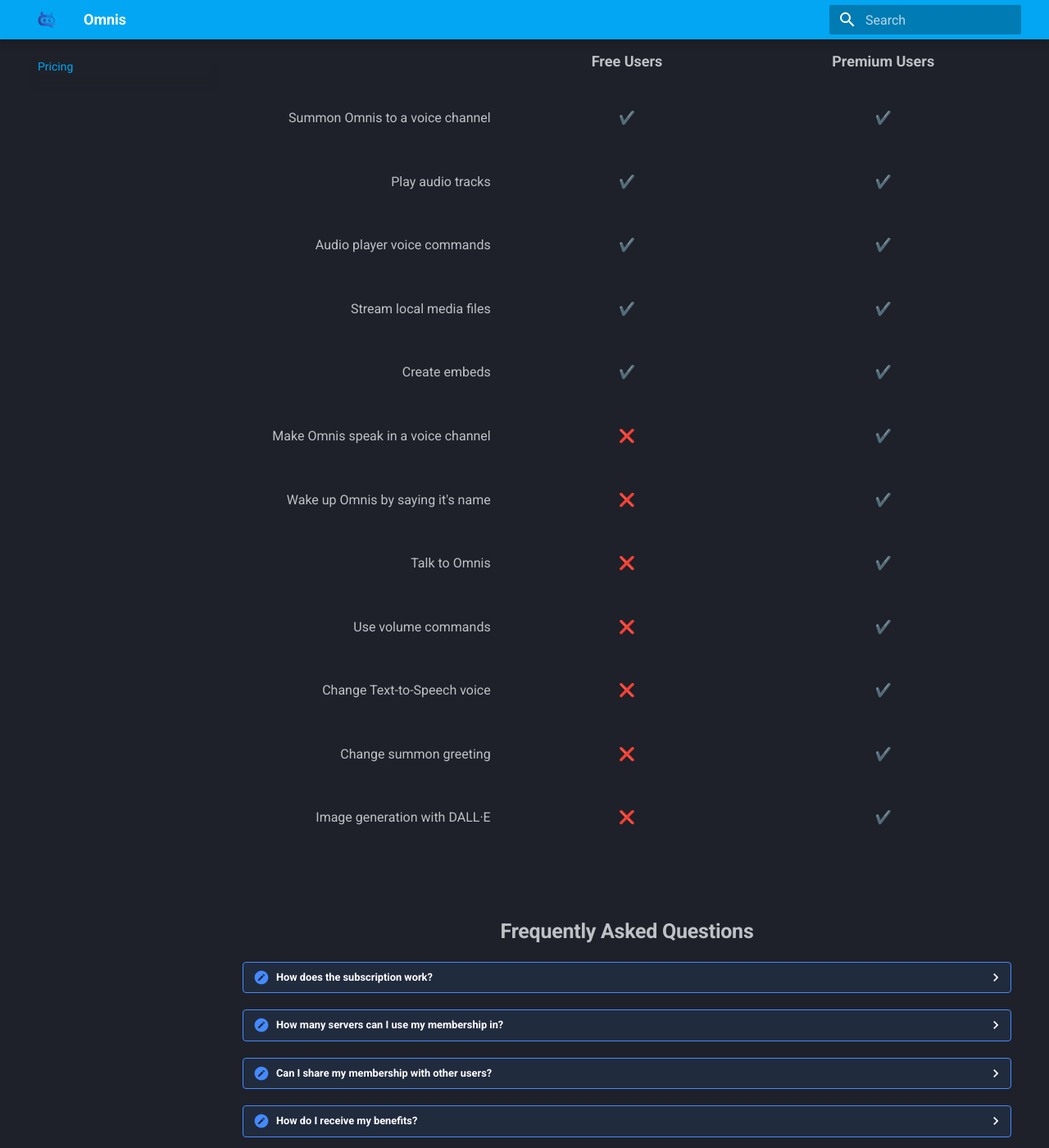
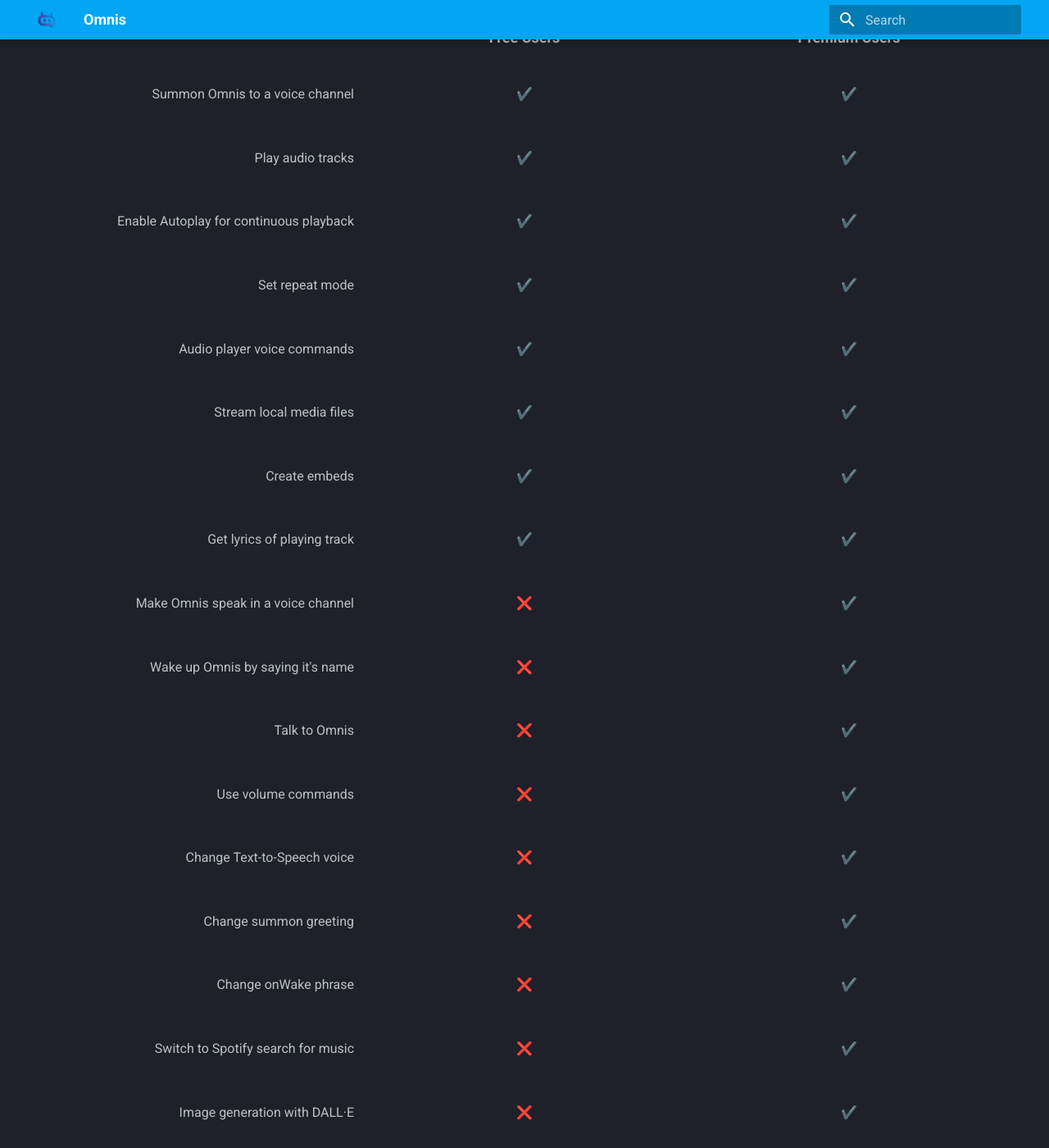
Before and after one commit to dylwedma11748/omnis-bot, an MkDocs documentation site: the page built from docs/pricing.md, in a window 1280 px wide and 1400 px high, scrolled down 945 px. Shown: the whole window at 82% size. Built offline with MkDocs 1.6.1 and Material for MkDocs 9.7.7, drawn with Linux system fonts in a browser that asks for light colours.

Commit message:
Update pricing.md

```diff
--- a/docs/pricing.md
+++ b/docs/pricing.md
@@ -77,6 +83,26 @@
     </div>
 
 	<div class="feature-column">
+        <p class="feature-description">Enable Autoplay for continuous playback</p>
+    </div>
+    <div class="feature-column">
+        <p class="feature-check">✔️</p>
+    </div>
+    <div class="feature-column">
+        <p class="feature-check">✔️</p>
+    </div>
+
+	<div class="feature-column">
+        <p class="feature-description">Set repeat mode</p>
+    </div>
+    <div class="feature-column">
+        <p class="feature-check">✔️</p>
+    </div>
+    <div class="feature-column">
+        <p class="feature-check">✔️</p>
+    </div>
+
+	<div class="feature-column">
         <p class="feature-description">Audio player voice commands</p>
     </div>
     <div class="feature-column">
@@ -98,6 +124,16 @@
 
 	<div class="feature-column">
         <p class="feature-description">Create embeds</p>
+    </div>
+    <div class="feature-column">
+        <p class="feature-check">✔️</p>
+    </div>
+    <div class="feature-column">
+        <p class="feature-check">✔️</p>
+    </div>
+
+	<div class="feature-column">
+        <p class="feature-description">Get lyrics of playing track</p>
     </div>
     <div class="feature-column">
         <p class="feature-check">✔️</p>
@@ -167,7 +203,37 @@
     </div>
 
 	<div class="feature-column">
+        <p class="feature-description">Change onWake phrase</p>
+    </div>
+    <div class="feature-column">
+        <p class="feature-check">❌</p>
+    </div>
+    <div class="feature-column">
+        <p class="feature-check">✔️</p>
+    </div>
+
+	<div class="feature-column">
+        <p class="feature-description">Switch to Spotify search for music</p>
+    </div>
+    <div class="feature-column">
+        <p class="feature-check">❌</p>
+    </div>
+    <div class="feature-column">
+        <p class="feature-check">✔️</p>
+    </div>
+
+	<div class="feature-column">
         <p class="feature-description">Image generation with DALL·E</p>
+    </div>
+    <div class="feature-column">
+        <p class="feature-check">❌</p>
+    </div>
+    <div class="feature-column">
+        <p class="feature-check">✔️</p>
+    </div>
+
+	<div class="feature-column">
+        <p class="feature-description">GTA Radio Mode</p>
     </div>
     <div class="feature-column">
         <p class="feature-check">❌</p>
@@ -181,27 +247,17 @@
 
 <h2 class="feature-header"><b>Frequently Asked Questions</b></h2>
 
-<details>
-    <summary>How does the subscription work?</summary>
-	<p class="pricing-description">When you subscribe, you are buying an individual membership for yourself. You'll receive an allowance every month based on the amount that you pledge. If you use more than your allowance covers, you'll temporarily lose access to prompt and image generation until your usage resets when your membership renews or until you increase your pledge.</p>
-</details>
+??? question "How does the subscription work?"
+    <p class="pricing-description-faq">When you subscribe, you are buying an individual membership for yourself. You'll receive an allowance every month based on the amount that you pledge. If you use more than your allowance covers, you'll temporarily lose access to prompt and image generation until your usage resets when your membership renews or until you increase your pledge.</p>
 
-<details>
-    <summary>How many servers can I use my membership in?</summary>
-	<p class="pricing-description">You can use your membership in any server with Omnis. You do not need multiple subscriptions for additional servers.</p>
-</details>
+??? question "How many servers can I use my membership in?"
+    <p class="pricing-description-faq">You can use your membership in any server with Omnis. You do not need multiple subscriptions for additional servers.</p>
 
-<details>
-    <summary>Can I share my membership with other users?</summary>
-	<p class="pricing-description">Not at the moment, but maybe it will be allowed in the future.</p>
-</details>
+??? question "Can I share my membership with other users?"
+    <p class="pricing-description-faq">Not at the moment, but maybe it will be allowed in the future.</p>
 
-<details>
-    <summary>How do I receive my benefits?</summary>
-    <p class="pricing-description">All you need to do <a href="https://www.patreon.com/settings/apps/discord">link your Discord account and Patreon account</a>.</p>
-</details>
+??? question "How do I receive my benefits?"
+    <p class="pricing-description-faq">All you need to do <a href="https://www.patreon.com/settings/apps/discord">link your Discord account and Patreon account</a>.</p>
 
-<details>
-    <summary>I've linked my accounts/increased my pledge, but still haven't recieved my benefits. What's going on?</summary>
-    <p class="pricing-description">Omnis refreshes it's Patreon subscriptions every 60 seconds. If you still aren't recieving your benefits after that, then Patreon's servers may be under maintenance. Give it another try in a few minutes, if it still doesn't work, reach out to me!</p>
-</details>
+??? question "I've linked my accounts/increased my pledge, but still haven't recieved my benefits. What's going on?"
+    <p class="pricing-description-faq">Omnis refreshes it's Patreon subscriptions every 60 seconds. If you still aren't recieving your benefits after that, then Patreon's servers may be under maintenance. Give it another try in a few minutes, if it still doesn't work, reach out to me!</p>
```
Also changed, not shown: other parts of docs/pricing.md (+6 -0 lines).
